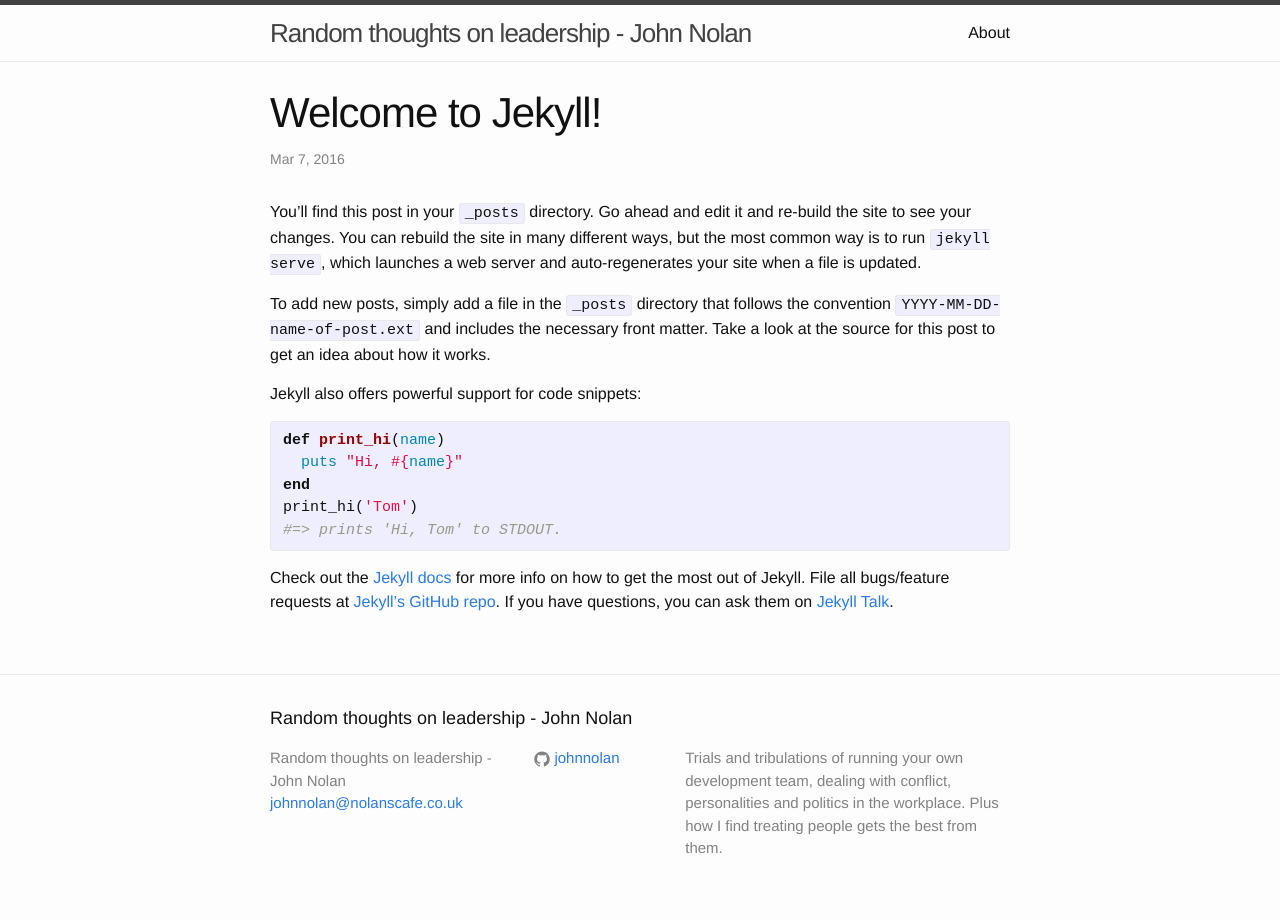
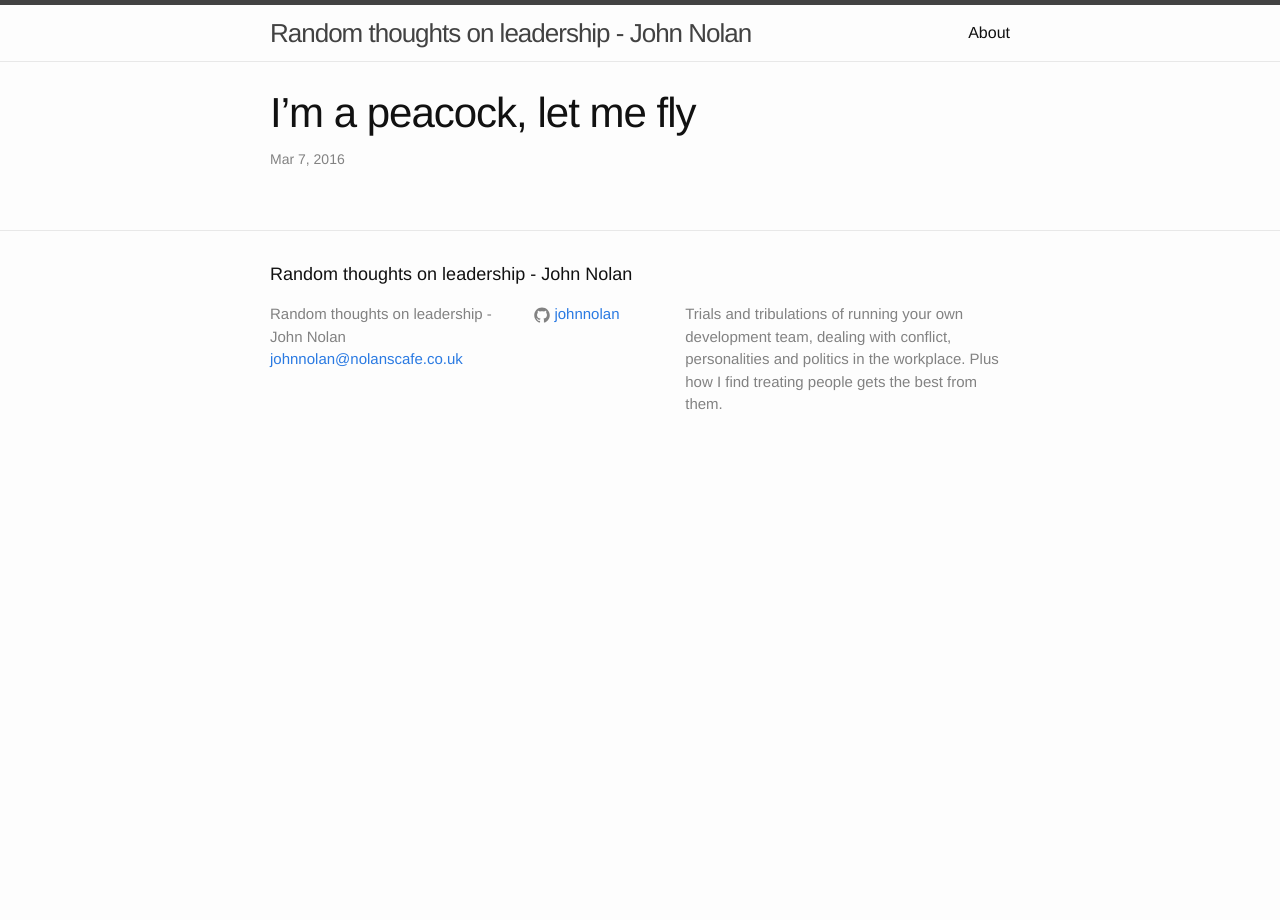
Before and after one commit to johnnolan/blog, a Jekyll site: the page built from _posts/2016-03-07-welcome-to-jekyll.markdown, in a window 1280 px wide. Built offline with Jekyll 4.4.1, drawn with Linux system fonts in a browser that asks for light colours.

Commit message:
Default file replaced with headline of first article

```diff
--- a/_posts/2016-03-07-welcome-to-jekyll.markdown
+++ b/_posts/2016-03-07-welcome-to-jekyll.markdown
@@ -1,25 +1,6 @@
 ---
 layout: post
-title:  "Welcome to Jekyll!"
+title:  "I’m a peacock, let me fly"
 date:   2016-03-07 20:00:38 +0000
-categories: jekyll update
+categories: passion ideas
 ---
-You’ll find this post in your `_posts` directory. Go ahead and edit it and re-build the site to see your changes. You can rebuild the site in many different ways, but the most common way is to run `jekyll serve`, which launches a web server and auto-regenerates your site when a file is updated.
-
-To add new posts, simply add a file in the `_posts` directory that follows the convention `YYYY-MM-DD-name-of-post.ext` and includes the necessary front matter. Take a look at the source for this post to get an idea about how it works.
-
-Jekyll also offers powerful support for code snippets:
-
-{% highlight ruby %}
-def print_hi(name)
-  puts "Hi, #{name}"
-end
-print_hi('Tom')
-#=> prints 'Hi, Tom' to STDOUT.
-{% endhighlight %}
-
-Check out the [Jekyll docs][jekyll-docs] for more info on how to get the most out of Jekyll. File all bugs/feature requests at [Jekyll’s GitHub repo][jekyll-gh]. If you have questions, you can ask them on [Jekyll Talk][jekyll-talk].
-
-[jekyll-docs]: http://jekyllrb.com/docs/home
-[jekyll-gh]:   https://github.com/jekyll/jekyll
-[jekyll-talk]: https://talk.jekyllrb.com/
```
